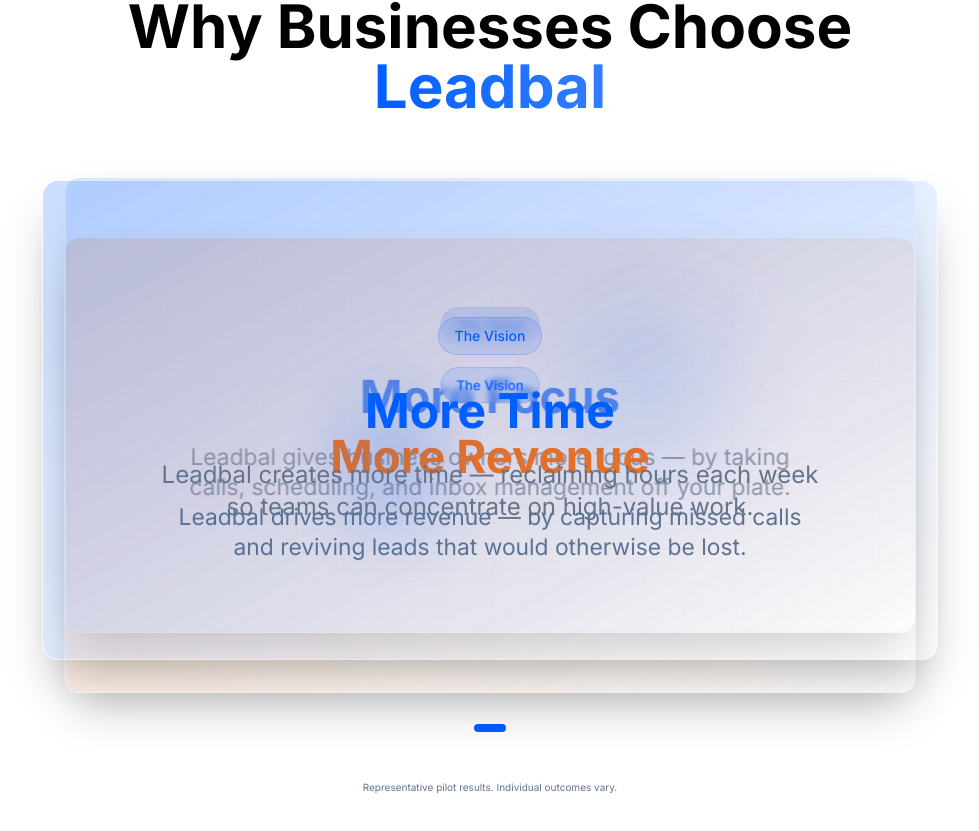
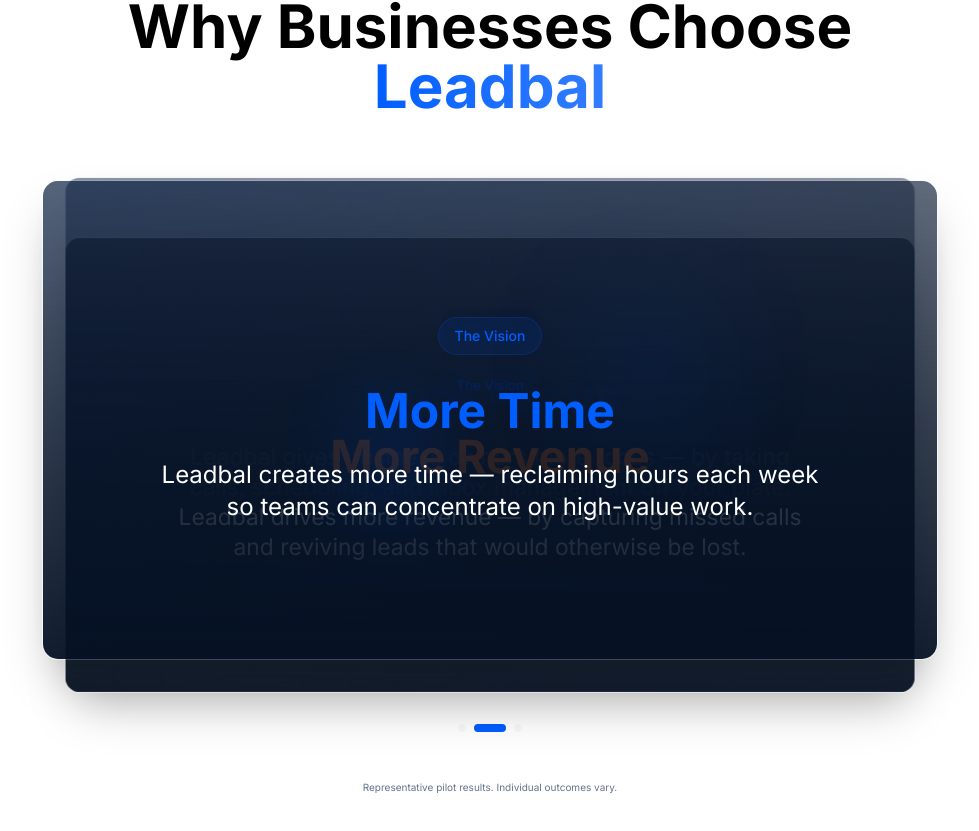
Before and after one commit to valentinafu07-cell/leadbaldemo, a React (Vite) app: page / in a window 1280 px wide. Shown: the part 1835-2666 px from the top of the page, without its empty margins (150-1129 px from the left). Built offline with nearby package versions, Linux system fonts and the light colour scheme; a web font is replaced by a local one.

Commit message:
Fix transparent header

```diff
--- a/src/components/WhyBusinessesChoose.tsx
+++ b/src/components/WhyBusinessesChoose.tsx
@@ -134,20 +134,20 @@ const WhyBusinessesChoose = () => {
               {cards.map((card, index) => (
                 <div
                   key={index}
-                  className="absolute inset-0 rounded-2xl overflow-hidden shadow-2xl transition-all duration-700 ease-out border border-white/10"
+                  className="absolute inset-0 rounded-2xl overflow-hidden shadow-2xl transition-all duration-700 ease-out border border-border/20"
                   style={getCardStyle(index)}
                 >
                   {/* Futuristic Background */}
                   <div className={`absolute inset-0 bg-gradient-to-br ${card.gradient}`} />
-                  <div className="absolute inset-0 bg-gradient-to-t from-dark-900/95 via-dark-900/80 to-dark-900/60" />
+                  <div className="absolute inset-0 bg-gradient-to-t from-foreground/95 via-foreground/80 to-foreground/60" />
 
                   {/* Animated Grid Pattern */}
                   <div className="absolute inset-0 opacity-10">
                     <div className="absolute inset-0"
                          style={{
                            backgroundImage: `
-                             linear-gradient(rgba(0,87,255,0.1) 1px, transparent 1px),
-                             linear-gradient(90deg, rgba(0,87,255,0.1) 1px, transparent 1px)
+                             linear-gradient(hsl(var(--primary) / 0.1) 1px, transparent 1px),
+                             linear-gradient(90deg, hsl(var(--primary) / 0.1) 1px, transparent 1px)
                            `,
                            backgroundSize: '50px 50px'
                          }}
@@ -170,7 +170,7 @@ const WhyBusinessesChoose = () => {
                       {card.title}
                     </h3>
 
-                    <p className="text-xl md:text-2xl text-muted-foreground leading-relaxed max-w-2xl">
+                    <p className="text-xl md:text-2xl text-white leading-relaxed max-w-2xl">
                       {card.content}
                     </p>
                   </div>
@@ -186,7 +186,7 @@ const WhyBusinessesChoose = () => {
                   className={`w-2 h-2 rounded-full transition-all duration-300 ${
                     index === activeCardIndex
                       ? 'bg-primary w-8'
-                      : 'bg-white/30'
+                      : 'bg-border/30'
                   }`}
                 />
               ))}
```
